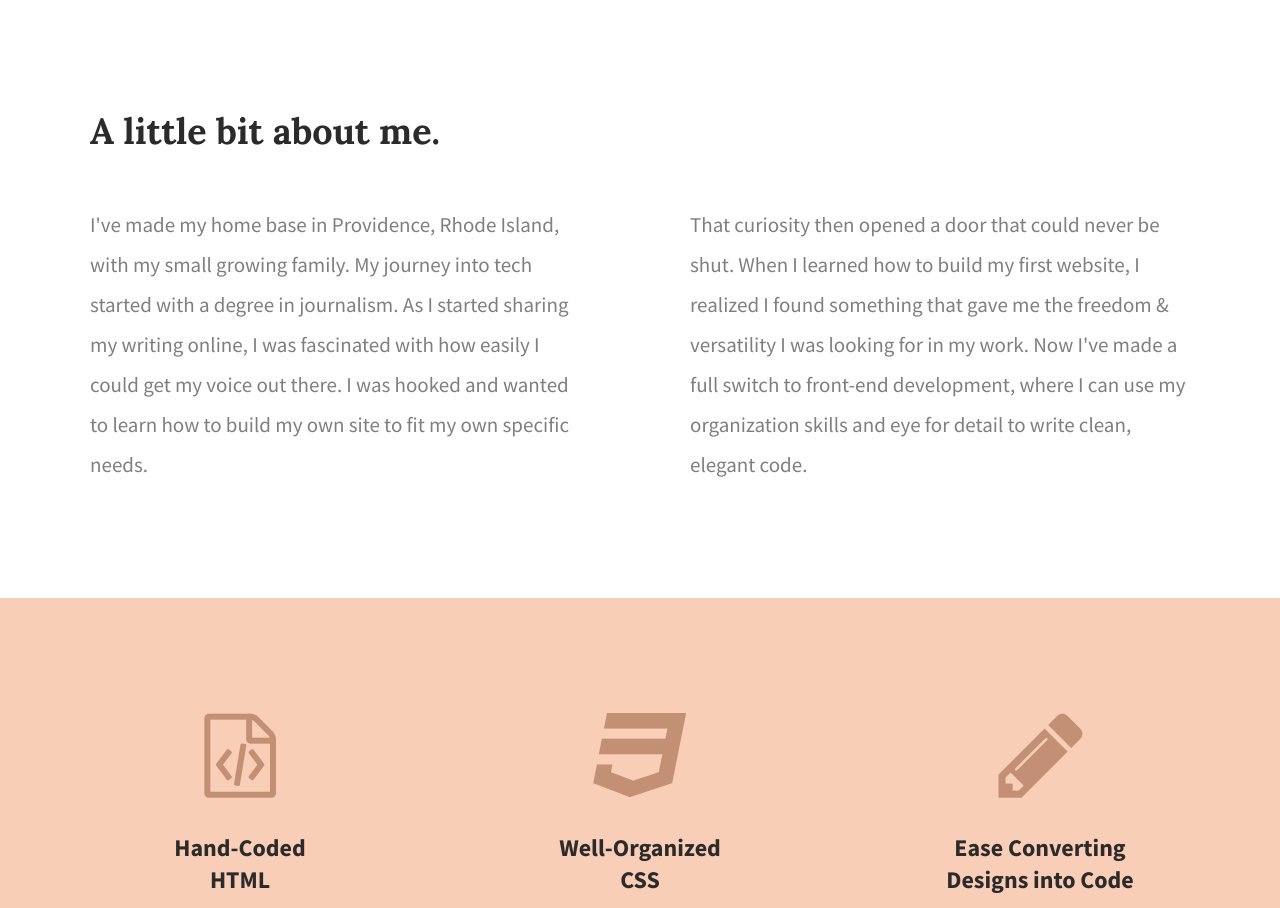
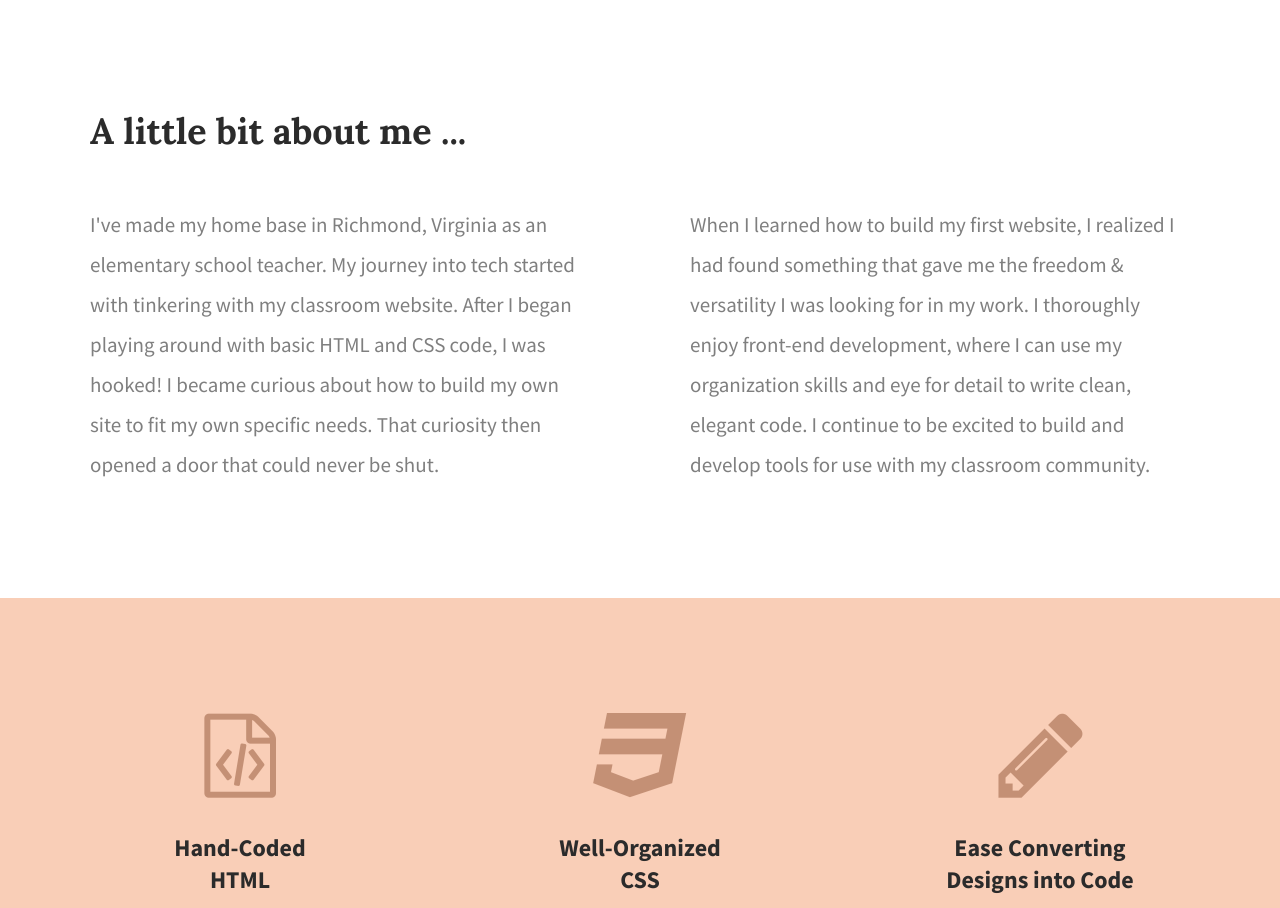
Before and after one commit to BetsL/jubilee-austen-site, a plain HTML site: page index.html in a window 1280 px wide. Shown: the part 802-1710 px from the top of the page. Drawn offline with Linux system fonts and the light colour scheme.

Commit message:
updated about section

```diff
--- a/index.html
+++ b/index.html
@@ -31,12 +31,12 @@
         <main>
             <section id="about">
                 <div class="full-width">
-                    <h2>A little bit about me.</h2>
+                    <h2>A little bit about me ...</h2>
                     <div class="half-width">
-                        <p>I've made my home base in Providence, Rhode Island, with my small growing family. My journey into tech started with a degree in journalism. As I started sharing my writing online, I was fascinated with how easily I could get my voice out there. I was hooked and wanted to learn how to build my own site to fit my own specific needs.</p>
+                        <p>I've made my home base in Richmond, Virginia as an elementary school teacher. My journey into tech started with tinkering with my classroom website. After I began playing around with basic HTML and CSS code, I was hooked! I became curious about how to build my own site to fit my own specific needs. That curiosity then opened a door that could never be shut.</p>
                     </div>
                     <div class="half-width">
-                        <p>That curiosity then opened a door that could never be shut. When I learned how to build my first website, I realized I found something that gave me the freedom &amp; versatility I was looking for in my work. Now I've made a full switch to front-end development, where I can use my organization skills and eye for detail to write clean, elegant code.</p>
+                        <p>When I learned how to build my first website, I realized I had found something that gave me the freedom &amp; versatility I was looking for in my work. I thoroughly enjoy front-end development, where I can use my organization skills and eye for detail to write clean, elegant code. I continue to be excited to build and develop tools for use with my classroom community.</p>
                     </div>
                 </div>
             </section>
```
